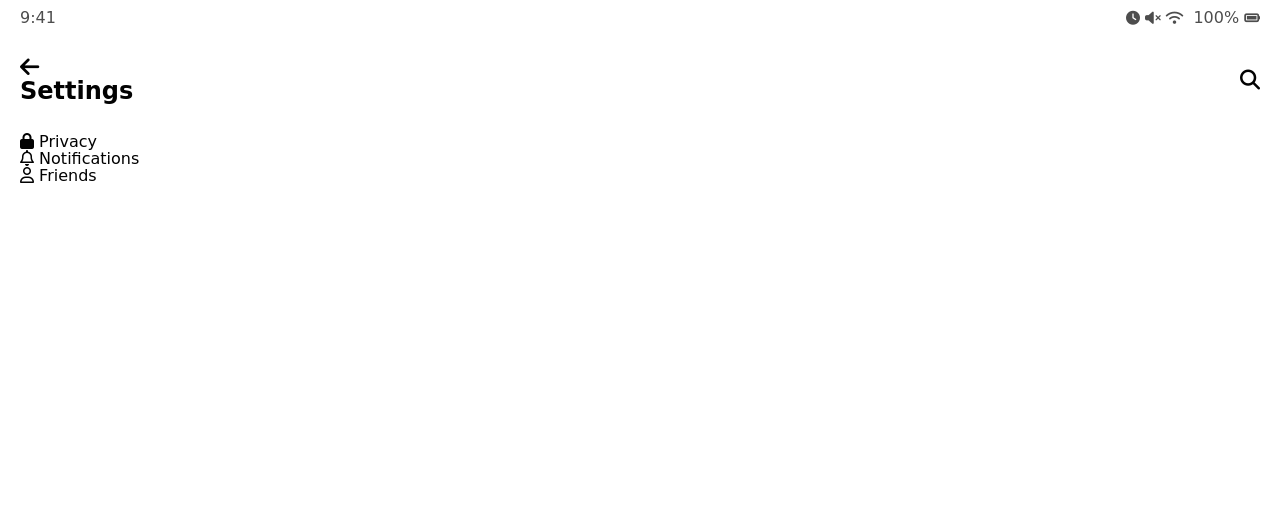
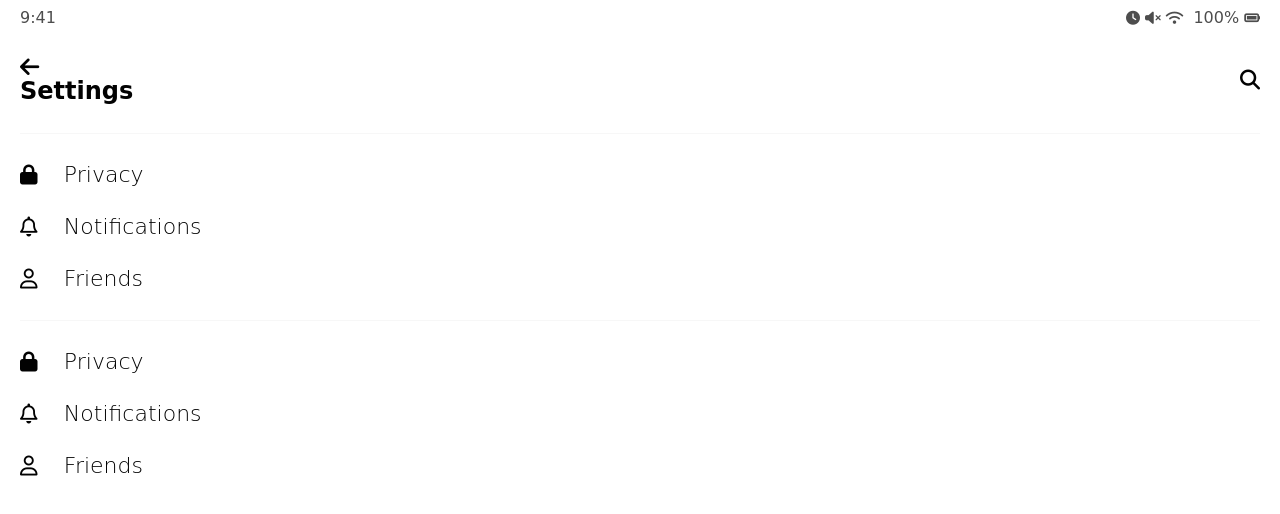
Before and after one commit to hwikun/challenge-kokoa-talk_day15, a plain HTML site: page settings.html in a window 1280 px wide. Drawn offline with Linux system fonts and the light colour scheme; a web font is replaced by a local one.

Commit message:
settings css

```diff
--- /dev/null
+++ b/css/settings.css
@@ -0,0 +1,22 @@
+.settings .settings__sections {
+    border-top: 1px solid #f7f7f7;
+    padding: 30px 0px;
+}
+
+.settings__setting .settings__icon {
+    font-size: 20px;
+    margin-right: 20px;
+}
+
+.settings__setting .settings__title {
+    font-size: 22px;
+    font-weight: 300;
+}
+
+.settings .settings__setting {
+    margin-bottom: 30px;
+}
+
+.settings .settings__setting:last-child {
+    margin-bottom: 0;
+}
--- a/css/styles.css
+++ b/css/styles.css
@@ -7,6 +7,7 @@
 @import "friends.css";
 @import "find.css";
 @import "more.css";
+@import "settings.css";
 
 * {
     box-sizing: border-box;
--- a/settings.html
+++ b/settings.html
@@ -60,6 +60,28 @@
                     </li>
                 </ul>
             </section>
+            <section class="settings__sections">
+                <ul class="settings__list">
+                    <li class="settings__setting">
+                        <span class="settings__icon">
+                            <i class="fas fa-lock"></i>
+                        </span>
+                        <span class="settings__title">Privacy</span>
+                    </li>
+                    <li class="settings__setting">
+                        <span class="settings__icon">
+                            <i class="far fa-bell"></i>
+                        </span>
+                        <span class="settings__title">Notifications</span>
+                    </li>
+                    <li class="settings__setting">
+                        <span class="settings__icon">
+                            <i class="far fa-user"></i>
+                        </span>
+                        <span class="settings__title">Friends</span>
+                    </li>
+                </ul>
+            </section>
         </main>
     </body>
 </html>
```
